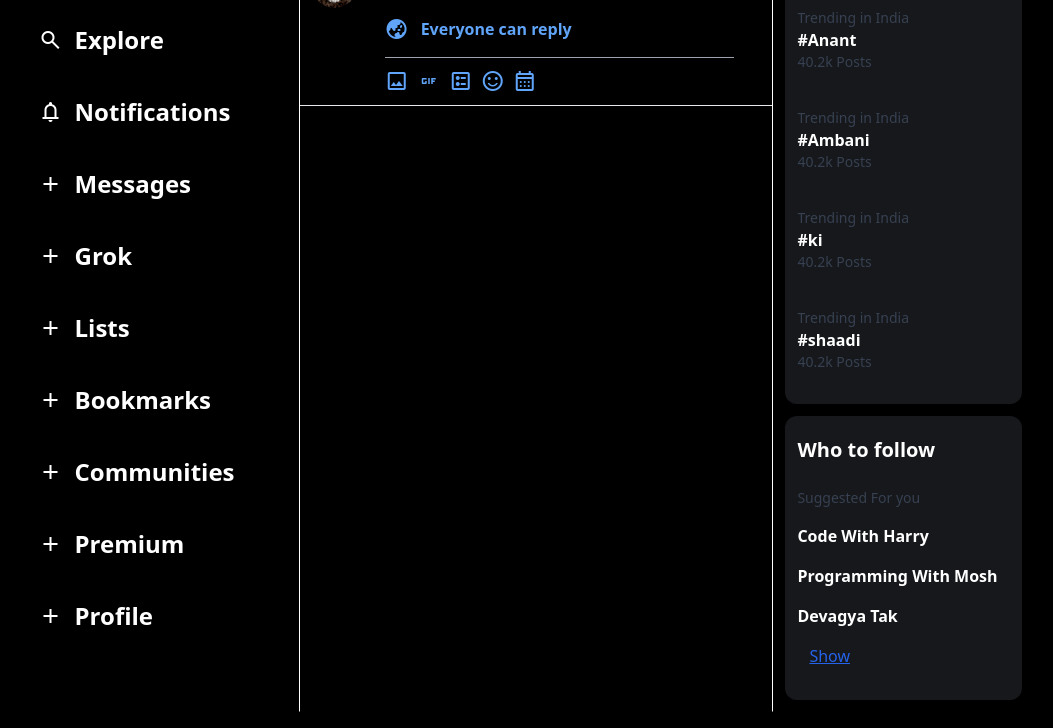
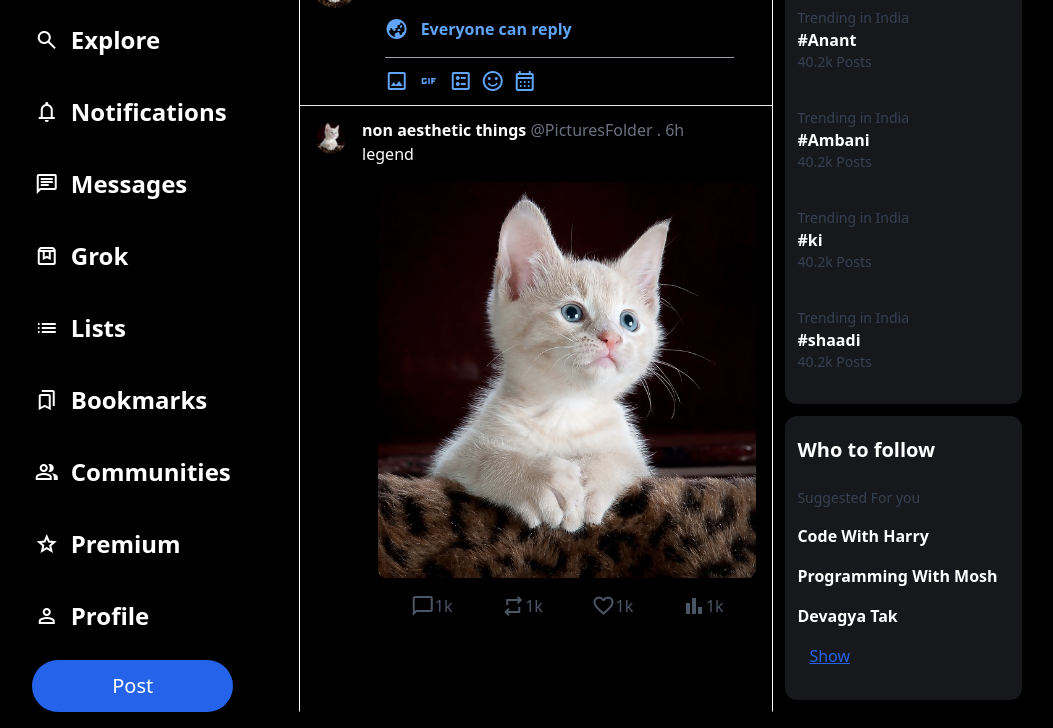
Before and after one commit to Devagya-Tak/tailwindTwitter, a website: page index.html in a window 1280 px wide. Shown: the part 144-872 px from the top of the page, without its empty margins (33-1086 px from the left). Drawn offline with nearby package versions, Linux system fonts and the light colour scheme.

Commit message:
completed the basic

```diff
--- a/index.html
+++ b/index.html
@@ -23,7 +23,7 @@
                     </g>
                 </svg>
             </div>
-            <div class="sidebar flex justify-end">
+            <div class="sidebar flex items-center flex-col">
                 <ul class="flex flex-col text-2xl space-y-4 px-11">
                     <li
                         class="flex justify-start items-center w-fit gap-3 hover:bg-gray-800 rounded-full hover:cursor-pointer px-5 py-3 font-bold">
@@ -49,53 +49,59 @@
                     <li
                         class="flex justify-start items-center w-fit gap-3 hover:bg-gray-800 rounded-full hover:cursor-pointer px-5 py-3 font-bold">
                         <span class="material-symbols-outlined">
-                            add
+                            Message
                         </span>
                         Messages
                     </li>
                     <li
                         class="flex justify-start items-center w-fit gap-3 hover:bg-gray-800 rounded-full hover:cursor-pointer px-5 py-3 font-bold">
                         <span class="material-symbols-outlined">
-                            add
+                            box
                         </span>
                         Grok
                     </li>
                     <li
                         class="flex justify-start items-center w-fit gap-3 hover:bg-gray-800 rounded-full hover:cursor-pointer px-5 py-3 font-bold">
                         <span class="material-symbols-outlined">
-                            add
+                            list
                         </span>
                         Lists
                     </li>
                     <li
                         class="flex justify-start items-center w-fit gap-3 hover:bg-gray-800 rounded-full hover:cursor-pointer px-5 py-3 font-bold">
                         <span class="material-symbols-outlined">
-                            add
+                            Bookmarks
                         </span>
                         Bookmarks
                     </li>
                     <li
                         class="flex justify-start items-center w-fit gap-3 hover:bg-gray-800 rounded-full hover:cursor-pointer px-5 py-3 font-bold">
                         <span class="material-symbols-outlined">
-                            add
+                            people
                         </span>
                         Communities
                     </li>
                     <li
                         class="flex justify-start items-center w-fit gap-3 hover:bg-gray-800 rounded-full hover:cursor-pointer px-5 py-3 font-bold">
                         <span class="material-symbols-outlined">
-                            add
+                            star
                         </span>
                         Premium
                     </li>
                     <li
                         class="flex justify-start items-center w-fit gap-3 hover:bg-gray-800 rounded-full hover:cursor-pointer px-5 py-3 font-bold">
                         <span class="material-symbols-outlined">
-                            add
+                            person
                         </span>
                         Profile
                     </li>
+                    <li>
+                        <div class="button w-full text-center">
+                            <button class="bg-blue-600 px-20 text-xl rounded-full py-3 text-white">Post</button>
+                        </div>
+                    </li>
                 </ul>
+
             </div>
         </div>
 
@@ -146,6 +152,55 @@
 
             </div>
             <hr>
+
+            <div class="posts">
+                <div class="post">
+                    <div class="flex">
+                        <div class="img m-4">
+                            <img src="psy.jpg" class="w-12 rounded-full" alt="">
+                        </div>
+
+                        <div class="content my-3">
+                            <span class="font-bold hover:underline cursor-pointer">
+
+                                non aesthetic things
+                            </span>
+                            <span class="text-gray-500">
+                                @PicturesFolder . 6h
+                            </span>
+                            <div class="legend">
+                                legend
+                            </div>
+                            <div class="postimg m-4">
+                                <img src="psy.jpg" class="rounded-lg" alt="">
+                            </div>
+                            <div class="icons justify-evenly flex text-gray-600">
+                                <div class="icon flex items-center justify-center">
+                                    <span class="material-symbols-outlined cursor-pointer">
+                                        chat_bubble
+                                    </span> 1k
+                                </div>
+                                <div class="icon flex items-center justify-center">
+                                    <span class="material-symbols-outlined cursor-pointer">
+                                        repeat
+                                    </span> 1k
+                                </div>
+                                <div class="icon flex items-center justify-center">
+                                    <span class="material-symbols-outlined cursor-pointer">
+                                        Favorite
+                                    </span> 1k
+                                </div>
+                                <div class="icon flex items-center justify-center">
+                                    <span class="material-symbols-outlined cursor-pointer">
+                                        bar_chart
+                                    </span> 1k
+                                </div>
+                            </div>
+                        </div>
+                    </div>
+
+                </div>
+            </div>
 
 
         </div>
```
Also changed, not shown: css/output.css.
